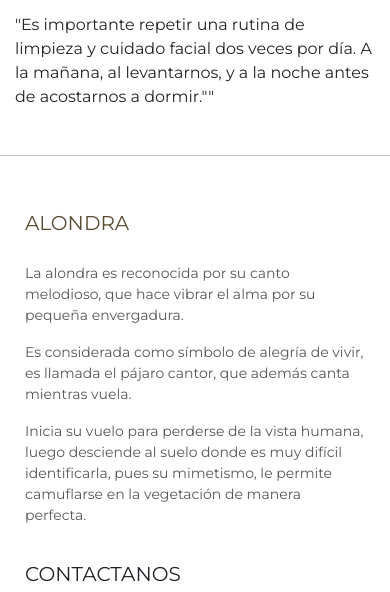
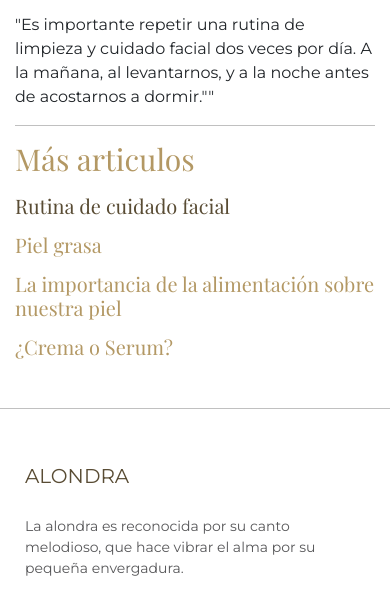
Before and after one commit to ValeriaPaparelli/proyecto-final, a website: page pages/articulo-rutina.html in a window 390 px wide. Shown: the part 1224-1816 px from the top of the page. Drawn offline with nearby package versions, Linux system fonts and the light colour scheme.

Commit message:
detalle final

```diff
--- a/scss/_rutina.scss
+++ b/scss/_rutina.scss
@@ -3,14 +3,13 @@
     justify-content: space-between;
     &__articulo {
         width: 65%;
-
         &__imagen {
             display: block;
             float: left;
             margin-right: 15px;
         }
         &__contenido {
-            margin-top: 20px;
+        margin-top: 20px;
         }
     }
     &__otros {
@@ -45,8 +44,14 @@
 /* Estilos Responsive*/
 
 @media (max-width: 1024px) {
+    .articulos {
+        flex-direction: column;
+    }
     .articulos__otros {
-        display: none;
+        border-left: none;
+        padding-left: 0;
+        width: 100%;
+        border-top: 1px solid silver;
     }
     .articulos__articulo {
         width: 100%;
```
Also changed, not shown: css/estilos.css.
